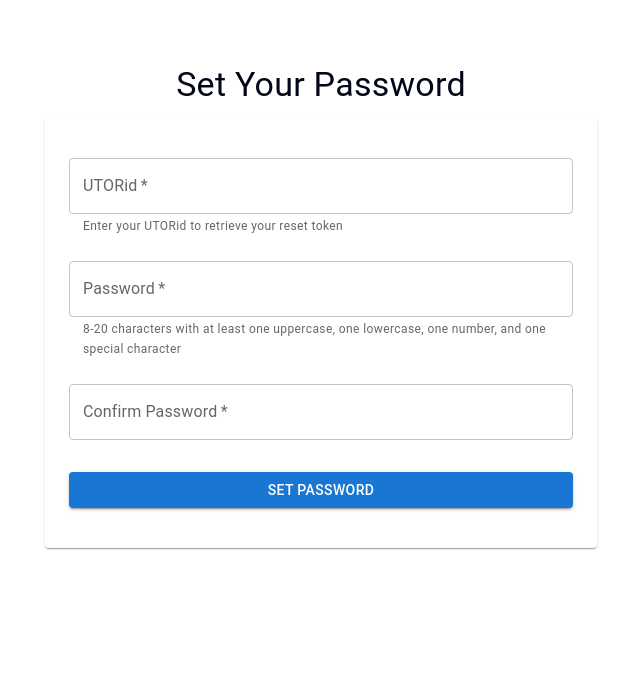
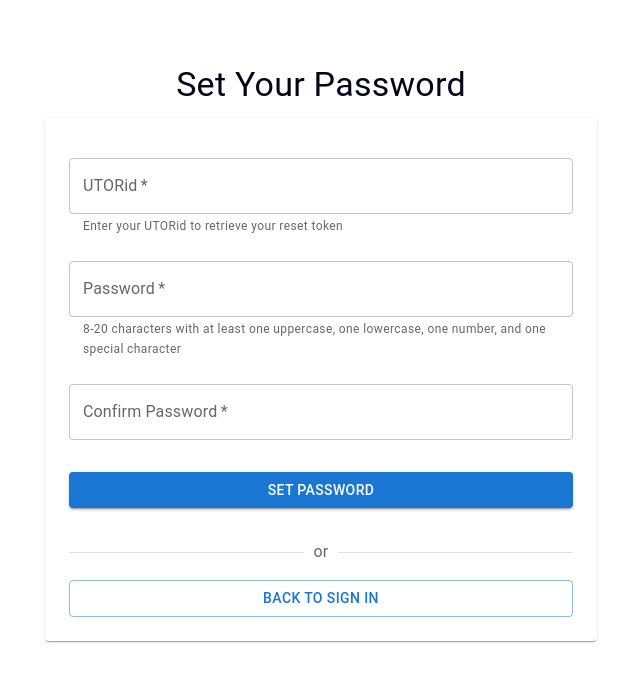
Before and after one commit to haishi2/csc309-a3, a React (Vite) app in the folder A3/frontend/: page /set-password in a window 1280 px wide. Shown: the top 682 px of the page, without its empty margins (319-959 px from the left). Built offline with nearby package versions, Linux system fonts and the light colour scheme; no server answers.

Commit message:
feat: add button to navigate to auth

```diff
--- a/A3/frontend/src/components/SetPasswordForm/index.tsx
+++ b/A3/frontend/src/components/SetPasswordForm/index.tsx
@@ -1,5 +1,5 @@
 import { useState } from "react";
-import { useNavigate } from "react-router-dom";
+import { useNavigate, Link as RouterLink } from "react-router-dom";
 import { toast } from "sonner";
 import apiClient from "@/services/api/api-client";
 import {
@@ -10,6 +10,7 @@ import {
   Typography,
   Alert,
   Paper,
+  Divider,
 } from "@mui/material";
 import { useResetTokenStore } from "@/stores/reset-token-store";
 
@@ -147,6 +148,21 @@ export default function SetPasswordForm() {
               Set Password
             </Button>
           </Box>
+
+          <Divider sx={{ my: 2 }}>
+            <Typography sx={{ color: "text.secondary" }}>or</Typography>
+          </Divider>
+
+          <Box sx={{ textAlign: "center" }}>
+            <Button
+              component={RouterLink}
+              to="/auth"
+              variant="outlined"
+              fullWidth
+            >
+              Back to Sign In
+            </Button>
+          </Box>
         </Paper>
       </Box>
     </Container>
```
